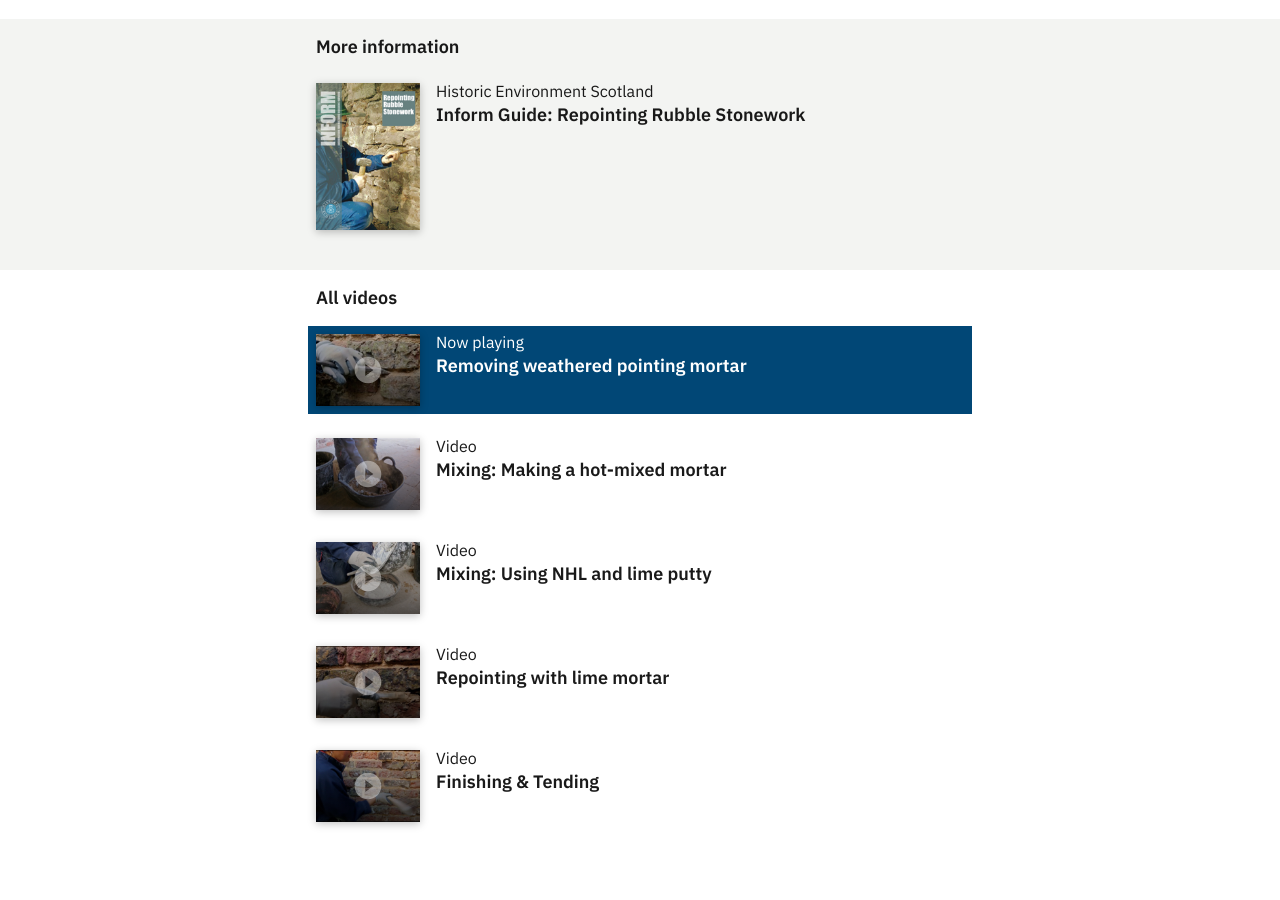
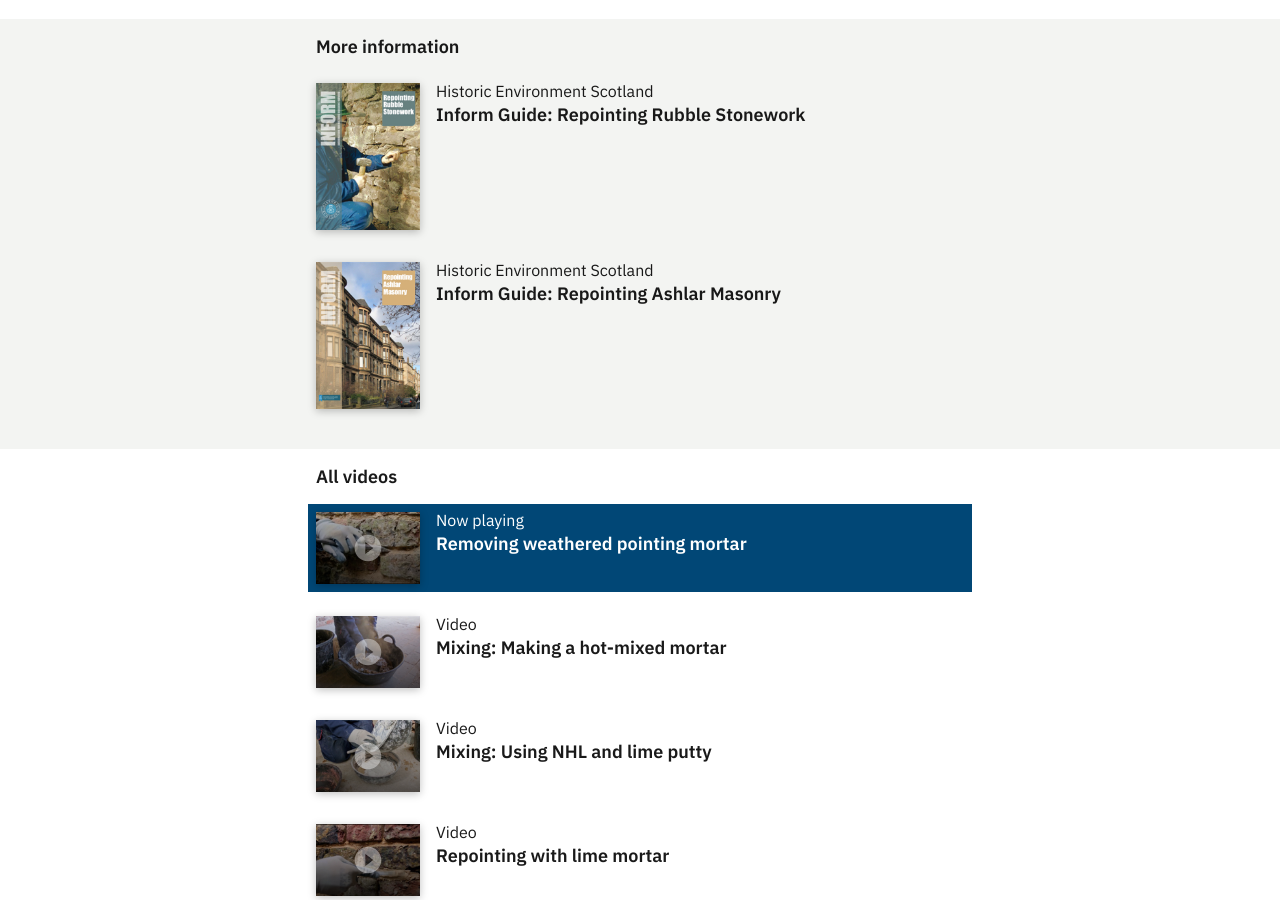
Before and after one commit to LucieFu/uselimemortar, a Jekyll site: the page built from _workmanship-videos/removing.md, in a window 1280 px wide and 900 px high, scrolled down 762 px. Built offline with Jekyll 4.4.1, drawn with Linux system fonts in a browser that asks for light colours; before the commit the page ends 1624 px from its top, so only the background shows below that.

Commit message:
Add ashlar masonry resource to removing page

```diff
--- a/_workmanship-videos/removing.md
+++ b/_workmanship-videos/removing.md
@@ -13,6 +13,10 @@
     title: "Inform Guide: Repointing Rubble Stonework"
     image: repointing-rubble-stonework.jpg
     href: https://www.historicenvironment.scot/archives-and-research/publications/publication/?publicationid=b6cb68de-3207-4786-a0d8-a595010402fa
+  - source: Historic Environment Scotland
+    title: "Inform Guide: Repointing Ashlar Masonry"
+    image: repointing-ashlar-masonry.jpg
+    href: https://www.historicenvironment.scot/archives-and-research/publications/publication/?publicationId=5073eef0-ee70-4398-8f86-a5950102f1b2
 ---
 
 Weathered mortar needs to be removed and replaced as the loss of cohesion increases the risk of moisture ingress in the masonry.
```
Also changed, not shown: images/repointing-ashlar-masonry.jpg (added).
